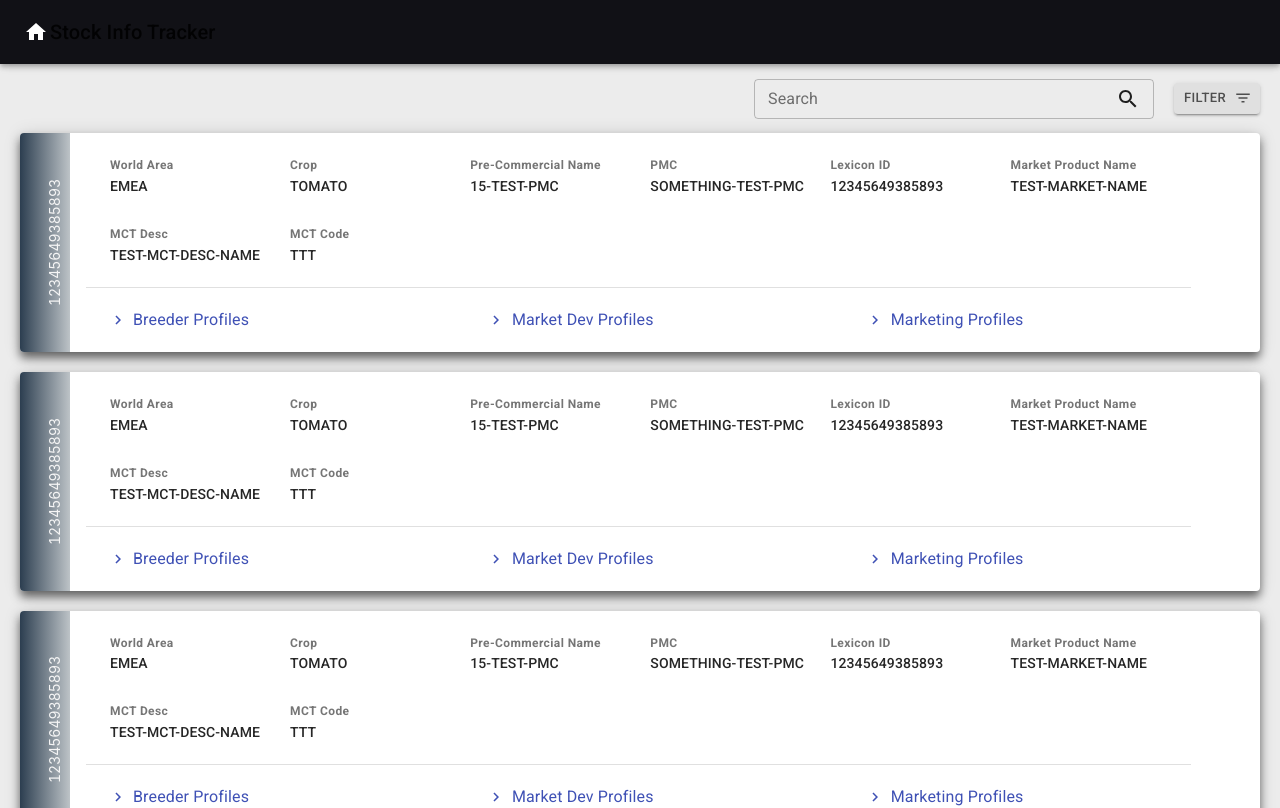
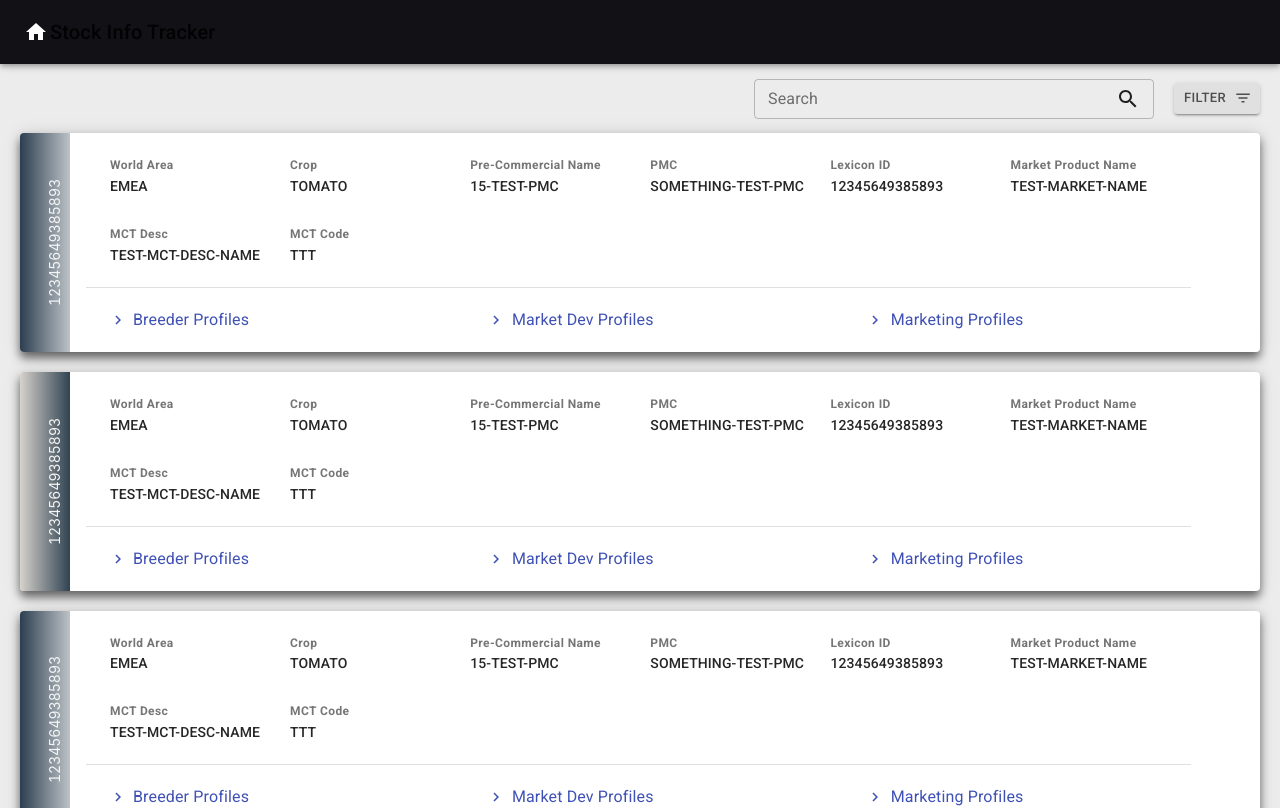
Before and after one commit to dheeraj0259/stock-info-tracker, a React (Create React App) app: page /stock-info-tracker/dashboard in a window 1280 px wide. Shown: the top 808 px of the page. Built offline with nearby package versions, Linux system fonts and the light colour scheme.

Commit message:
- card style changes

```diff
--- a/src/App.scss
+++ b/src/App.scss
@@ -30,3 +30,13 @@
     background: -webkit-linear-gradient(to right, #2c3e50, #bdc3c7);  /* Chrome 10-25, Safari 5.1-6 */
     background: linear-gradient(to right, #2c3e50, #bdc3c7); /* W3C, IE 10+/ Edge, Firefox 16+, Chrome 26+, Opera 12+, Safari 7+ */
 }
+
+.alternateCardTag {
+    max-width: 50px !important;
+    display: flex !important;
+    align-items: center !important;
+    background: #304352;  /* fallback for old browsers */
+background: -webkit-linear-gradient(to right, #d7d2cc, #304352);  /* Chrome 10-25, Safari 5.1-6 */
+background: linear-gradient(to right, #d7d2cc, #304352); /* W3C, IE 10+/ Edge, Firefox 16+, Chrome 26+, Opera 12+, Safari 7+ */
+
+}
--- a/src/Pages/Home.jsx
+++ b/src/Pages/Home.jsx
@@ -58,8 +58,14 @@ class Home extends Component {
         </Grid>
 
         <Grid item xs={12} style={{ padding: "0 20px 0 20px", marginTop: 10 }}>
-          {profiles.map(item => {
-            return <ProfileCard key={item} style={{ marginTop: 100 }} />;
+          {profiles.map((item, index) => {
+            return (
+              <ProfileCard
+                key={item}
+                style={{ marginTop: 100 }}
+                cardStyle={index % 2 === 0 ? "cardTag" : "alternateCardTag"}
+              />
+            );
           })}
         </Grid>
       </Grid>
--- a/src/components/ProfileCard.jsx
+++ b/src/components/ProfileCard.jsx
@@ -49,12 +49,12 @@ const profileData = {
 const breedingProfiles = ["Breeding 1"];
 const marketDevProfiles = ["Market dev 1", "market dev 2", "market dev 3"];
 const marketingProfiles = [
-  "marketing 1",
-  "marketing 2",
-  "marketing 3",
-  "marketing 4",
-  "marketing 5",
-  "marketing 6"
+  "mkt 1",
+  "mkt 2",
+  "mkt 3",
+  "mkt 4",
+  "mkt 5",
+  "mkt 6"
 ];
 
 function FormColumn(props) {
@@ -215,10 +215,12 @@ function PersonaTree(props) {
   );
 }
 
-export default function ProfileCard() {
+export default function ProfileCard(props) {
   const [values, setValues] = React.useState({
     selectedProfile: ""
   });
+
+  const { cardStyle } = props;
 
   function setSelectedProfile(profile) {
     setValues({
@@ -229,7 +231,7 @@ export default function ProfileCard() {
   return (
     <Card className="profileCard">
       <Grid container>
-        <Grid item xs={1} className="cardTag">
+        <Grid item xs={1} className={cardStyle}>
           <span className="verticalText">{profileData.lexiconId.value}</span>
         </Grid>
 
```
